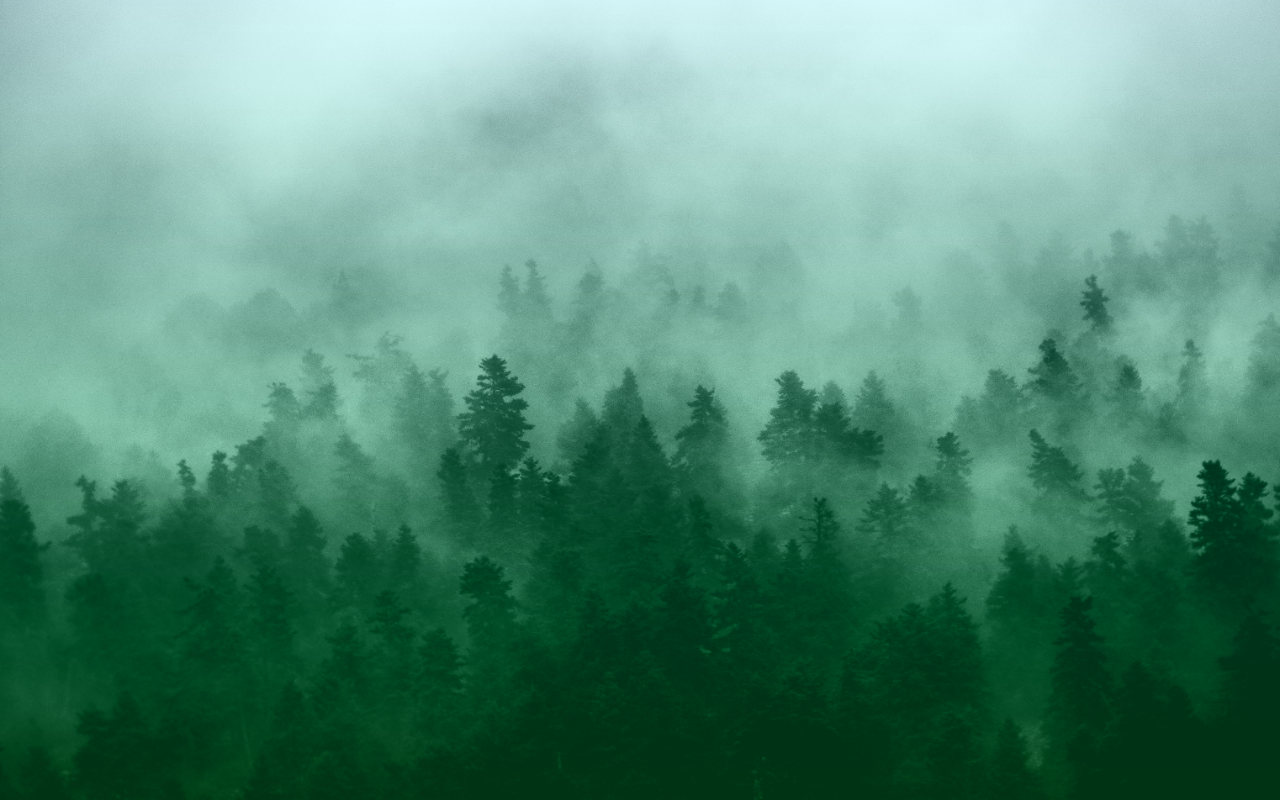
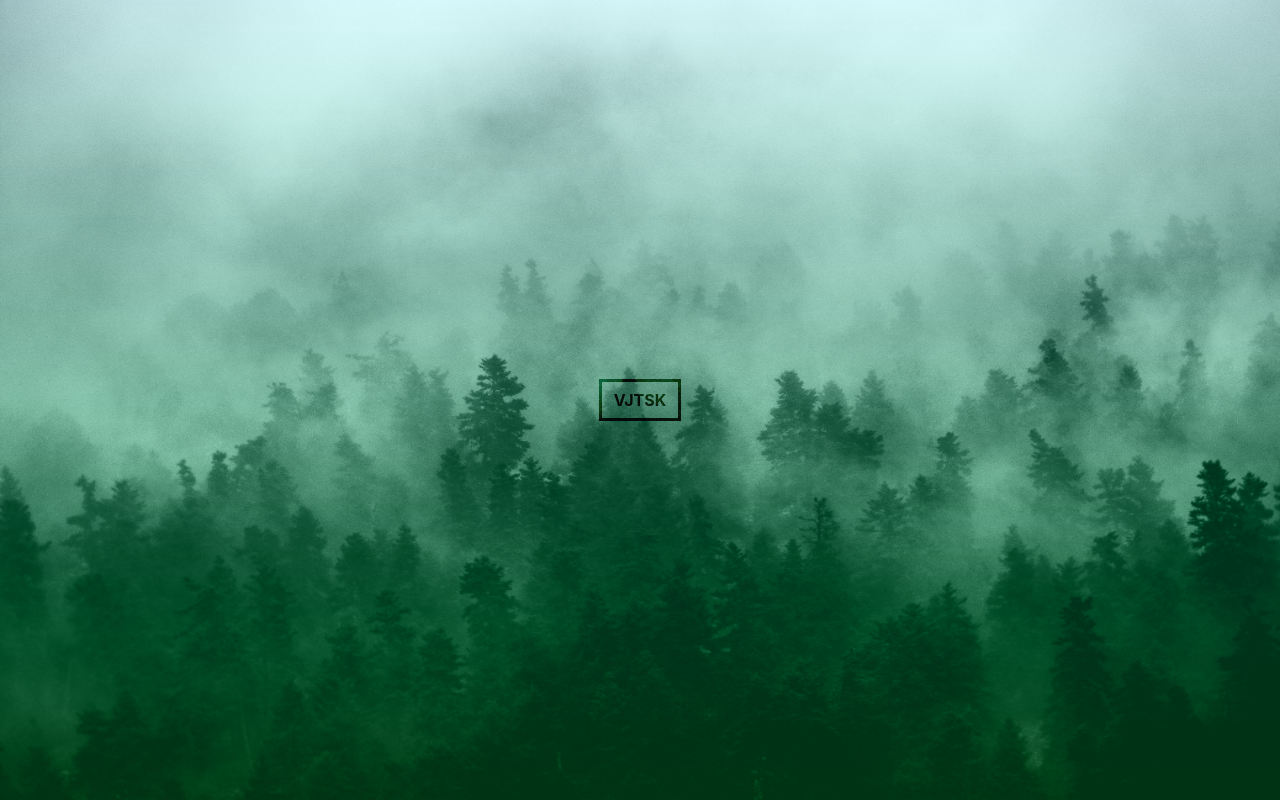
Before and after one commit to vbulant/vjt.sk, a website: page index.html in a window 1280 px wide. Drawn offline with Linux system fonts and the light colour scheme.

Commit message:
add heading

```diff
--- a/index.html
+++ b/index.html
@@ -8,6 +8,9 @@
 	}
 
 	body {
+		display: flex;
+		justify-content: center;
+		align-items: center;
 		height: 100%;
 		margin: 0;
 		background:
@@ -17,6 +20,17 @@
 		animation: gradient 20s linear infinite;
 		transition: 5s opacity cubic-bezier(0.215, 0.61, 0.355, 1);
 		opacity: 0;
+		font-family: -apple-system, BlinkMacSystemFont, 'avenir next', avenir, 'helvetica neue', helvetica, ubuntu, roboto, noto, 'segoe ui', arial, sans-serif;
+	}
+
+	h1 {
+		margin: 0;
+		font-size: 1rem;
+		border: 3px solid;
+		padding: .5rem .75rem;
+		color: black;
+		opacity: .9;
+		mix-blend-mode: overlay;
 	}
 
 	@keyframes gradient {
@@ -24,6 +38,7 @@
 		to   { background-position: 0 -2000vh, 50% 50%; }
 	}
 </style>
+<h1>VJTSK</h1>
 <script>
 	window.onload = function() {
 		document.body.style.opacity = 1;
```
